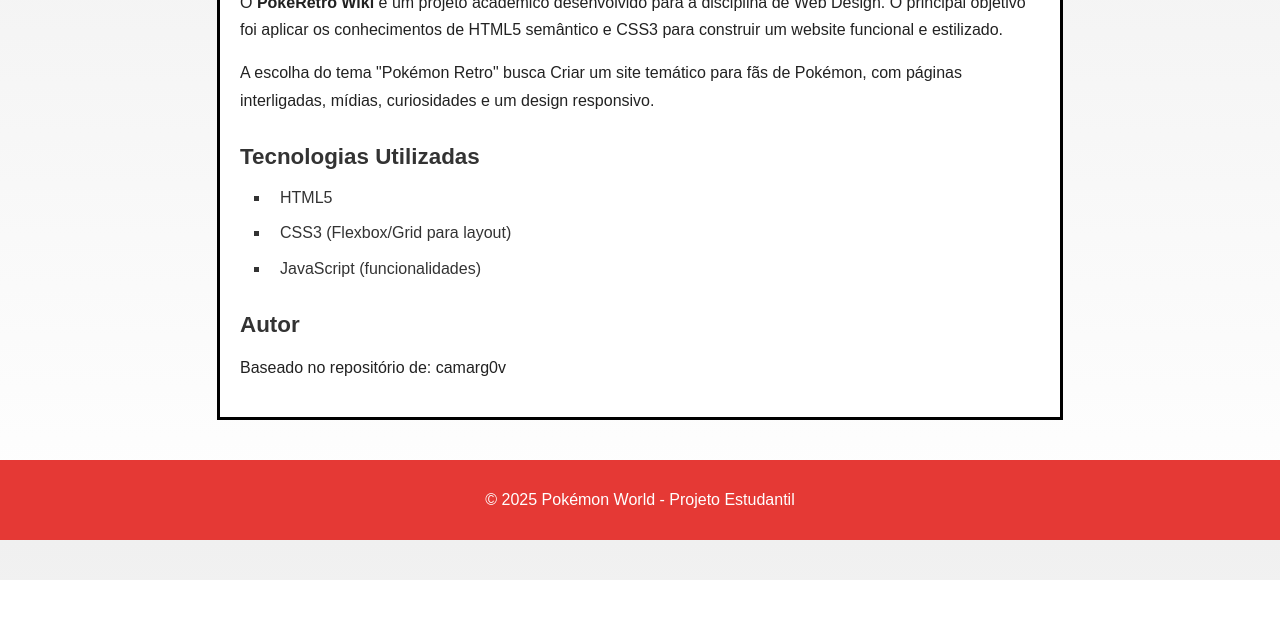
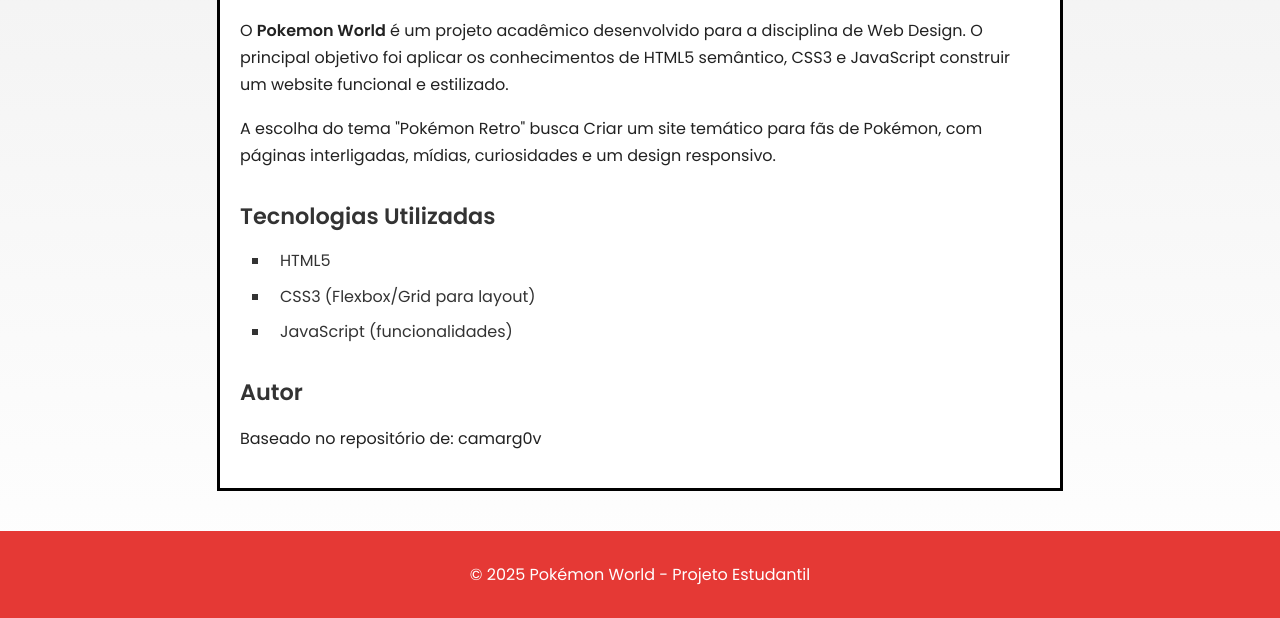
Before and after one commit to camarg0v/PokeRetro-Wiki, a plain HTML site: page projeto.html in a window 1280 px wide. Shown: the part 220-838 px from the top of the page. Before the commit the page ends 800 px from the top, so only its background shows below. Drawn offline with Linux system fonts and the light colour scheme.

Commit message:
Mudança design paginas projeto e regioes

```diff
--- a/projeto.html
+++ b/projeto.html
@@ -4,7 +4,8 @@
     <meta charset="UTF-8">
     <meta name="viewport" content="width=device-width, initial-scale=1.0">
     <link rel="stylesheet" href="style.css">
-    <title>Sobre o Projeto - PokeRetro Wiki</title>
+    <title>Sobre o Projeto - Pokémon World</title>
+    <link href="https://fonts.googleapis.com/css2?family=Poppins:wght@400;600&display=swap" rel="stylesheet">
 </head>
 <body>
 
@@ -24,8 +25,8 @@
         <section class="content-box">
             <h2>Sobre o Projeto</h2>
             <p>
-                O <strong>PokeRetro Wiki</strong> é um projeto acadêmico desenvolvido para a disciplina de Web Design.
-                O principal objetivo foi aplicar os conhecimentos de HTML5 semântico e CSS3 para construir um
+                O <strong>Pokemon World</strong> é um projeto acadêmico desenvolvido para a disciplina de Web Design.
+                O principal objetivo foi aplicar os conhecimentos de HTML5 semântico, CSS3 e JavaScript construir um
                 website funcional e estilizado.
             </p>
             <p>
```
Also changed, not shown: regioes.html (+2 -1 lines).
